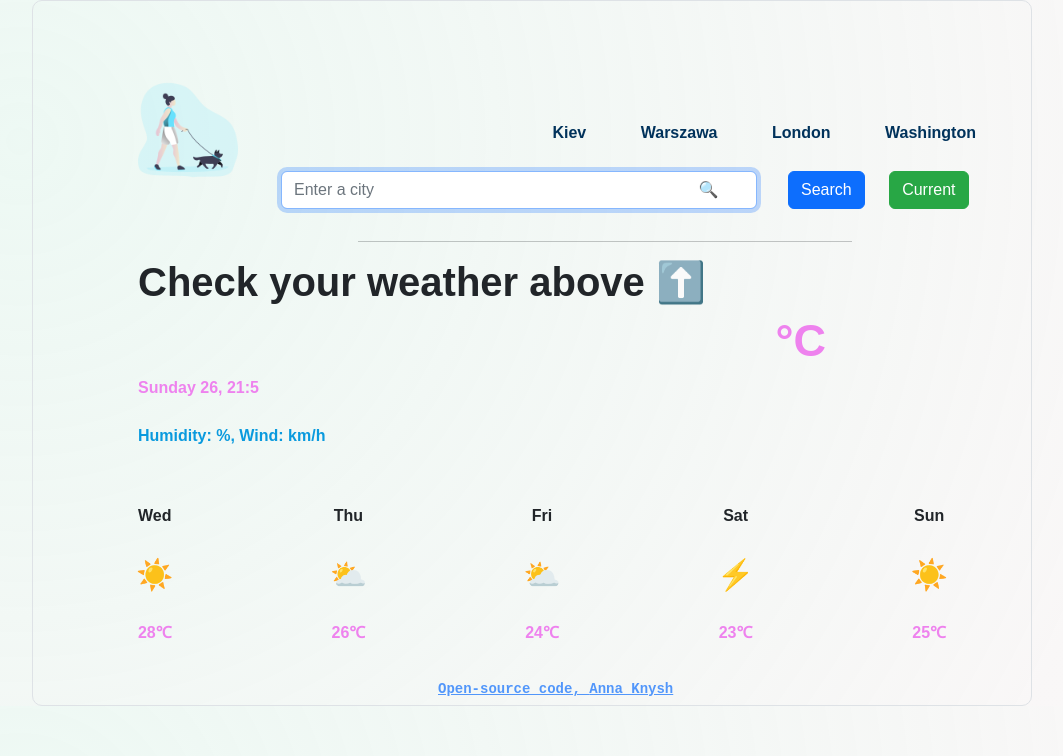
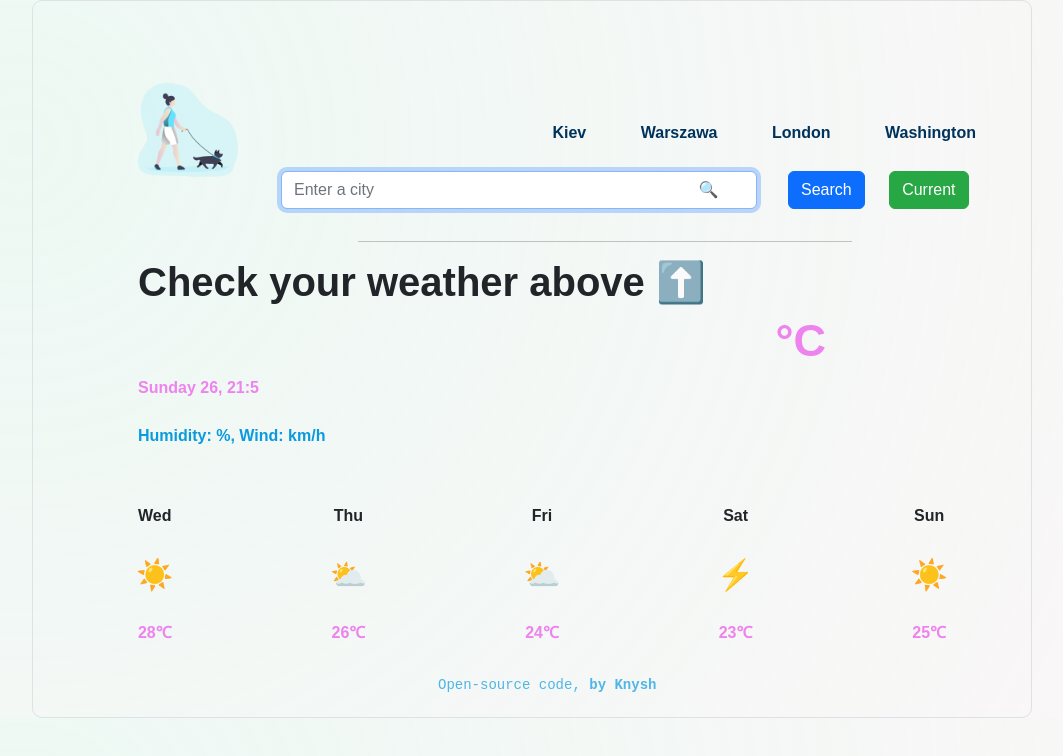
Before and after one commit to annaknish/weather-app, a plain HTML site: page index.html in a window 1280 px wide. Shown: the whole page, without its empty margins (108-1171 px from the left). Drawn offline with nearby package versions, Linux system fonts and the light colour scheme.

Commit message:
Change to name bottom

```diff
--- a/index.html
+++ b/index.html
@@ -2,7 +2,6 @@
 <html>
   <head>
     <title>Weather app</title>
-
     <link rel="stylesheet" href="style.css" />
     <link
       href="https://cdn.jsdelivr.net/npm/bootstrap@5.2.0-beta1/dist/css/bootstrap.min.css"
@@ -15,10 +14,9 @@
   </head>
 
   <body>
-
     <div class="container">
       <div class="border">
-    <img src="dog.png" alt="weather" width="100px" />
+    <img src="media/dog.png" alt="weather" width="100px" />
 
     <ul>
       <li>
@@ -79,10 +77,7 @@
     <div class="col"><strong>Sun</strong><br/><br/><div class="emoji">☀️</div><br/><span>25℃</span></div>
   </div>
 </div>
-      <span class="Knysh"><a href="https://github.com/annaknish/weather-app">Open-source code, <strong>
-        Anna Knysh</strong></span></a>
-
-</div>
+<p class="Knysh">Open-source code, <strong>by Knysh</strong></p></div>
       </div>
       <script src = "index.js"></script>
 
```
Also changed, not shown: media/dog.png (renamed from dog.png).
